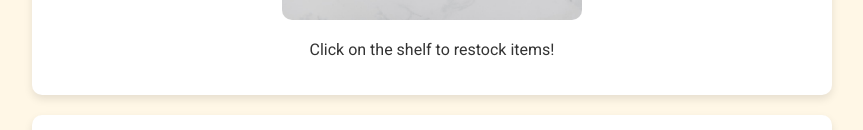
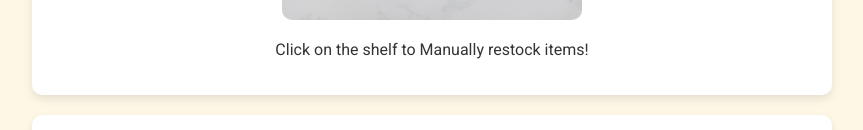
Before and after one commit to largefort/idlesupermarkettycoon, a plain HTML site: page index.html in a window 1280 px wide. Shown: the part 401-531 px from the top of the page, without its empty margins (208-1071 px from the left). Drawn offline with Linux system fonts and the light colour scheme.

Commit message:
Update index.html

```diff
--- a/index.html
+++ b/index.html
@@ -14,7 +14,7 @@
         </header>
         <section id="store">
             <img src="supermarket-shelf.jpg" alt="Supermarket Shelf" id="shelf"/>
-            <p>Click on the shelf to restock items!</p>
+            <p>Click on the shelf to Manually restock items!</p>
         </section>
         <section id="stats">
             <div>Cash: $<span id="cash">0</span></div>
```
